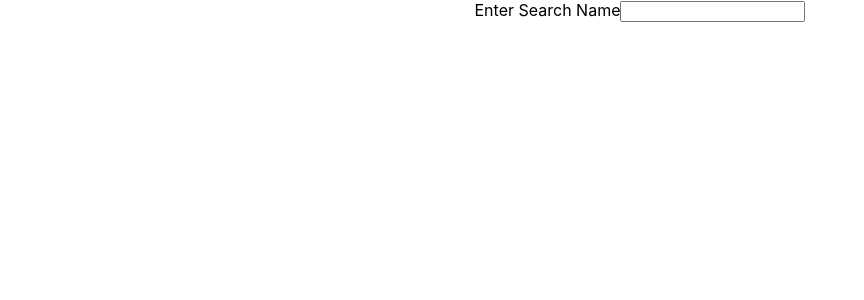
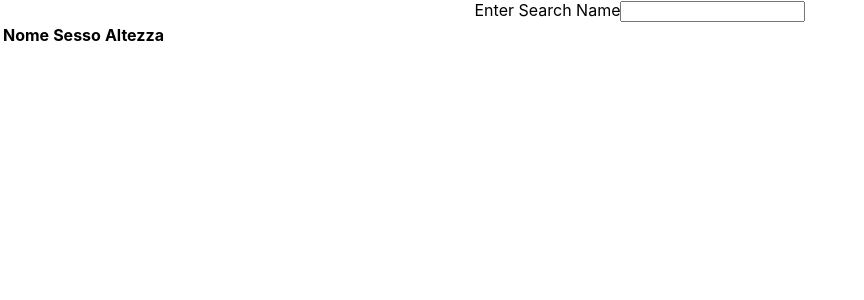
Before and after one commit to RcoRed/s-swapi-person, a React (Create React App) app: page / in a window 1280 px wide. Shown: the top 300 px of the page, without its empty margins (0-864 px from the left). Built offline with nearby package versions, Linux system fonts and the light colour scheme.

Commit message:
crea tabella primi 10

```diff
--- a/src/App.js
+++ b/src/App.js
@@ -1,17 +1,24 @@
+import { useState } from 'react';
 import SearchBar from './searchBar';
 import ApiPpo from './apiPpo';
+//import {NextPage} from './apiPpo';
+import Table from "./table";
 import './App.css';
 
+
+
 function App() {
+  const [people, setPeople] = useState([]);
 
   const handleSubmit = async(inputText) => {
       const {data} = await ApiPpo(inputText);
-      console.log(data);
+      setPeople(data.results);
   }
 
   return (
     <div className="App">
       <SearchBar onSubmit={handleSubmit} />
+      <Table people={people} />
     </div>
   );
 }
--- a/src/apiPpo.js
+++ b/src/apiPpo.js
@@ -3,5 +3,6 @@ import axios from "axios";
 async function ApiPpo(inputText) {
   return await axios.get(`https://swapi.dev/api/people?search=${inputText}`);
 }
+
 //AWAIT fammi il caffe ORA!
 export default ApiPpo;
--- /dev/null
+++ b/src/showPersonRow.js
@@ -0,0 +1,12 @@
+
+function showPersonRow({person}){
+    return (
+        <tr>
+            <td>{person.name}</td>
+            <td>{person.gender}</td>
+            <td>{person.height}</td>
+        </tr>
+    );
+}
+
+export default showPersonRow;
--- /dev/null
+++ b/src/table.js
@@ -0,0 +1,25 @@
+import ShowPersonRow from "./showPersonRow";
+
+function Table({ people }) {
+
+  const renderPersonRow = people.map((person) => {
+    return <ShowPersonRow key={person.id} person={person} />;
+  });
+
+  return (
+    <div className="divTable">
+      <table>
+        <thead>
+          <tr>
+            <th>Nome</th>
+            <th>Sesso</th>
+            <th>Altezza</th>
+          </tr>
+        </thead>
+        <tbody>{renderPersonRow}</tbody>
+      </table>
+    </div>
+  );
+}
+
+export default Table;
```
